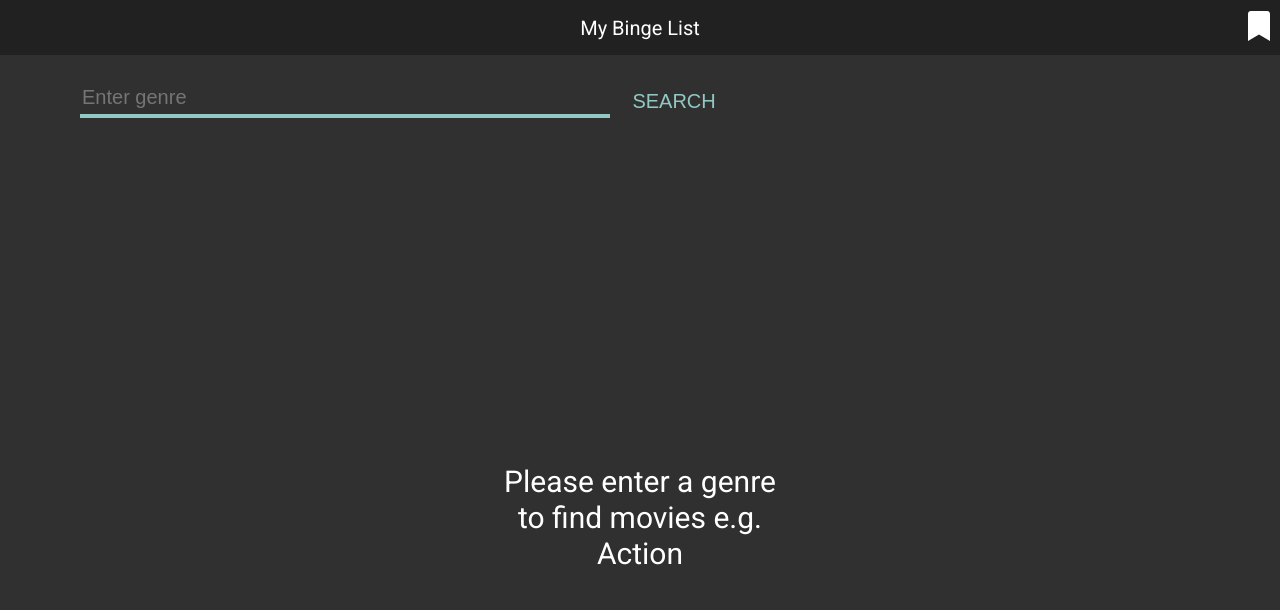
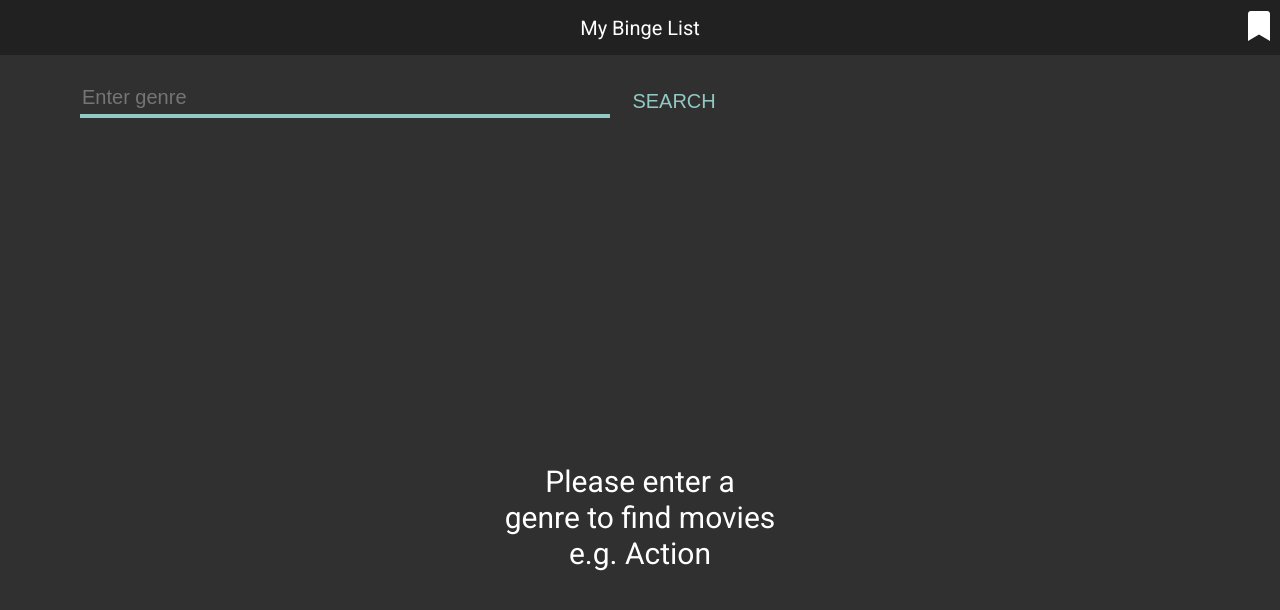
Before and after one commit to RSginer/react-movie-binge-list, a React (Create React App) app in the folder mybingelist/: page / in a window 1280 px wide. Shown: the top 610 px of the page. Built offline with nearby package versions, Linux system fonts and the light colour scheme.

Commit message:
Style empty message text

```diff
--- a/mybingelist/src/containers/movies/movies.scss
+++ b/mybingelist/src/containers/movies/movies.scss
@@ -6,7 +6,7 @@
   align-items: center;
   .empty-movie-list__text {
     font-size: 30px;
-    width: 275px;
+    width: 271px;
     text-align: center;
     line-height: 1.2;
   }
```
